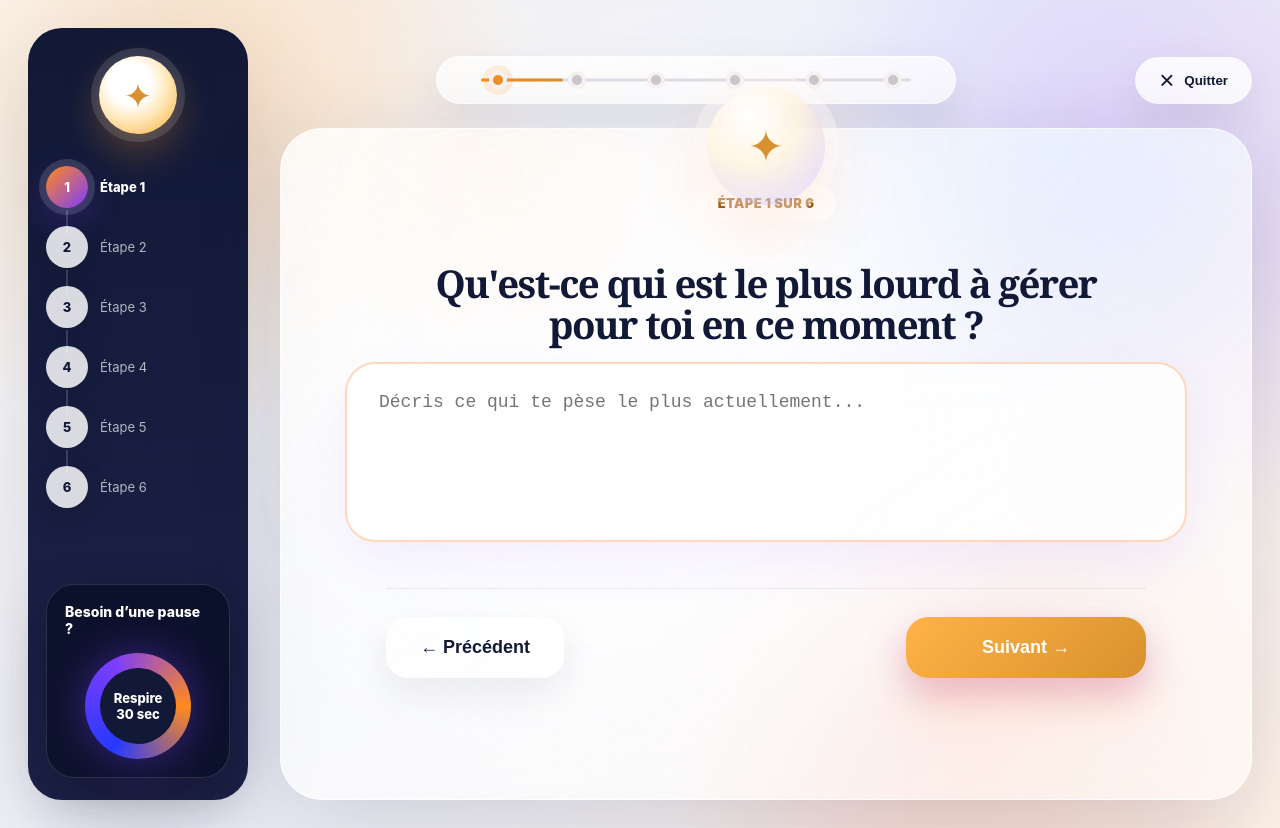
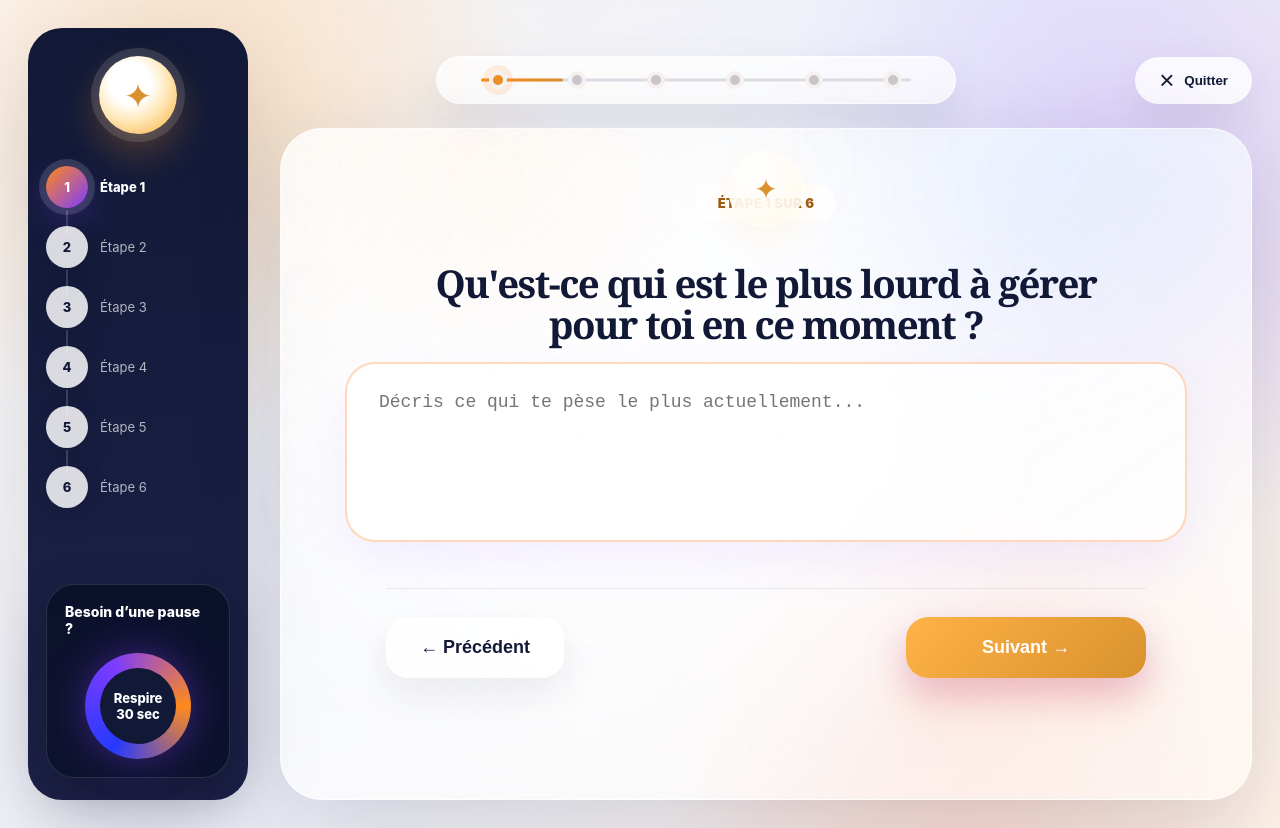
Before and after one commit to AudreyFeathersDigitale/leadmagnet, a website: page public/index.html in a window 1280 px wide. Drawn offline with Linux system fonts and the light colour scheme.

Commit message:
mini agent qualif2

```diff
--- a/public/style.css
+++ b/public/style.css
@@ -285,21 +285,26 @@ body::before {
 .question-card::before {
   content: "✦";
   position: absolute;
-  top: -42px;
+  top: 22px;
   left: 50%;
   transform: translateX(-50%);
-  width: 118px;
-  height: 118px;
+  width: 74px;
+  height: 74px;
   border-radius: 999px;
   display: grid;
   place-items: center;
   color: var(--gold);
-  font-size: 44px;
+  font-size: 28px;
+
   background:
-    radial-gradient(circle at 36% 24%, rgba(255,255,255,1), rgba(255,244,225,0.9) 42%, rgba(171,142,255,0.35) 100%);
+    radial-gradient(circle at 35% 30%,
+    rgba(255,255,255,0.95),
+    rgba(255,248,232,0.9));
+
   box-shadow:
-    0 24px 70px rgba(255, 126, 40, 0.16),
-    0 0 0 14px rgba(255,255,255,0.38);
+    0 10px 30px rgba(255, 183, 77, 0.12);
+
+  border: 1px solid rgba(255,255,255,0.8);
 }
 
 .badge {
```
